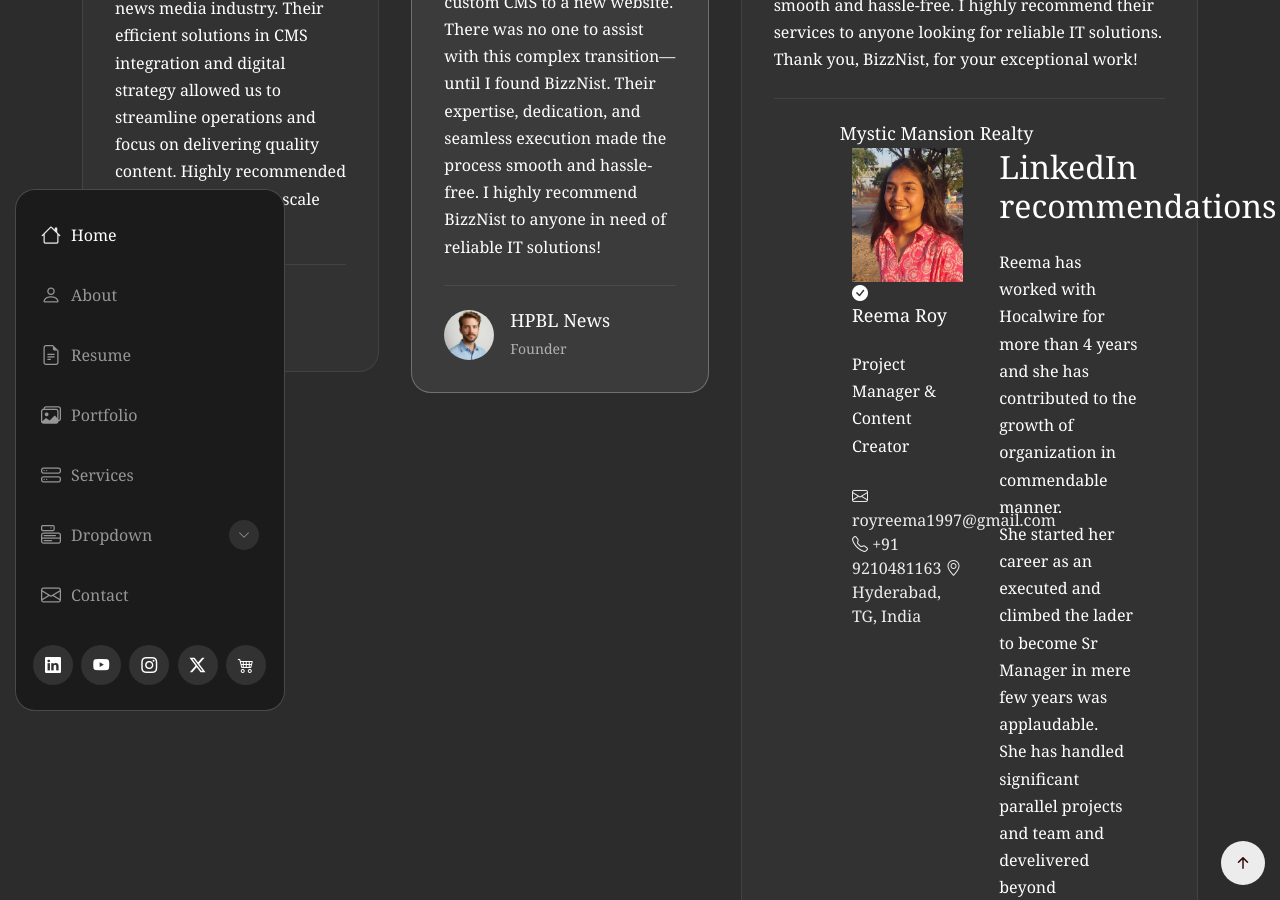
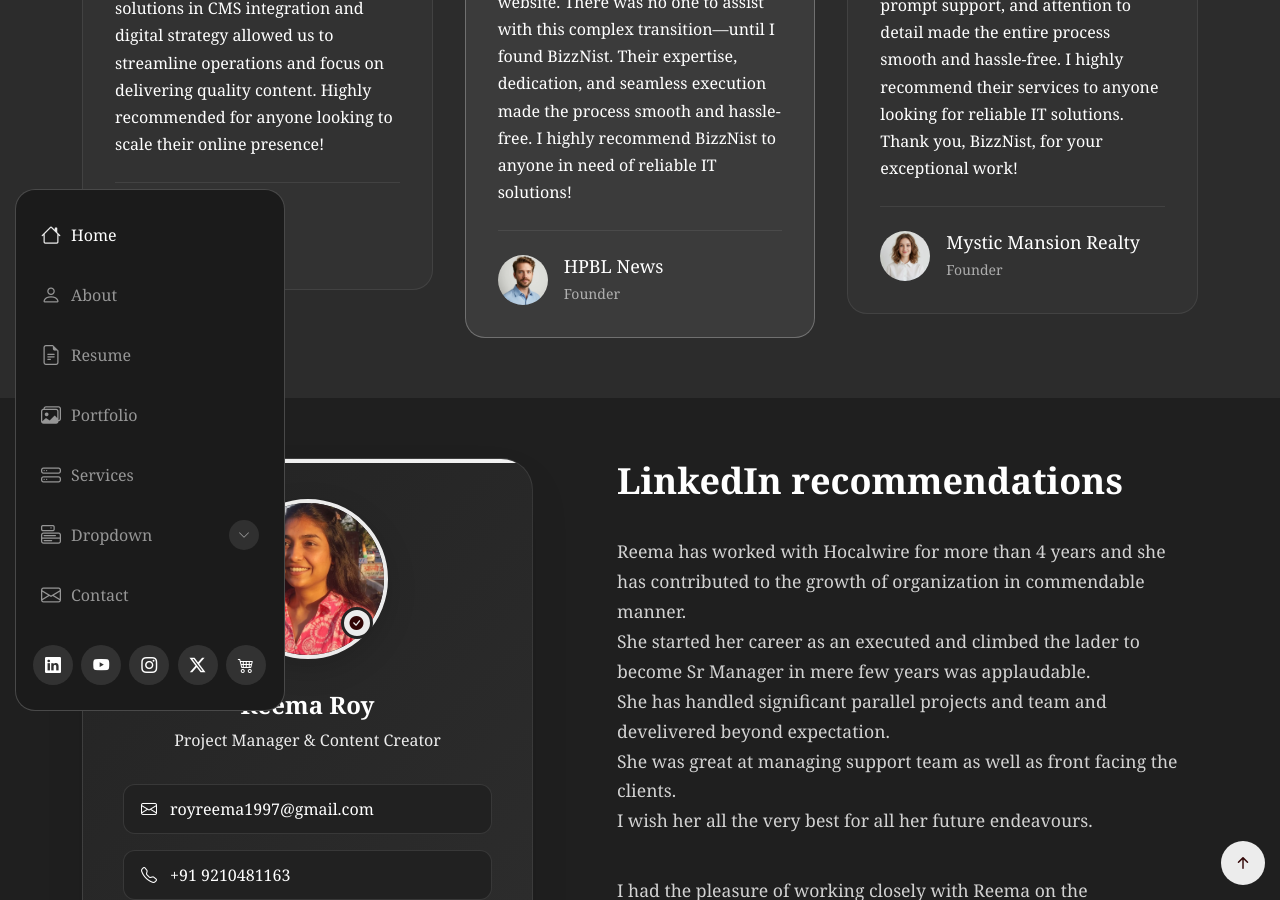
Before and after one commit to iamreemaroy/Reema-Roy, a Jekyll site: the page index.html, which Jekyll copies as it is, in a window 1280 px wide and 900 px high, scrolled down 2987 px. Built offline with Jekyll 4.4.1, drawn with Linux system fonts in a browser that asks for light colours.

Commit message:
Update index.html

```diff
--- a/index.html
+++ b/index.html
@@ -328,7 +328,7 @@
                 </div>
                 <div class="client-details">
                   <h3>Mystic Mansion Realty</h3>
-                  <span class="Founder</span>
+                  <span class="position">Founder</span>
                 </div>
               </div>
             </div>
```
